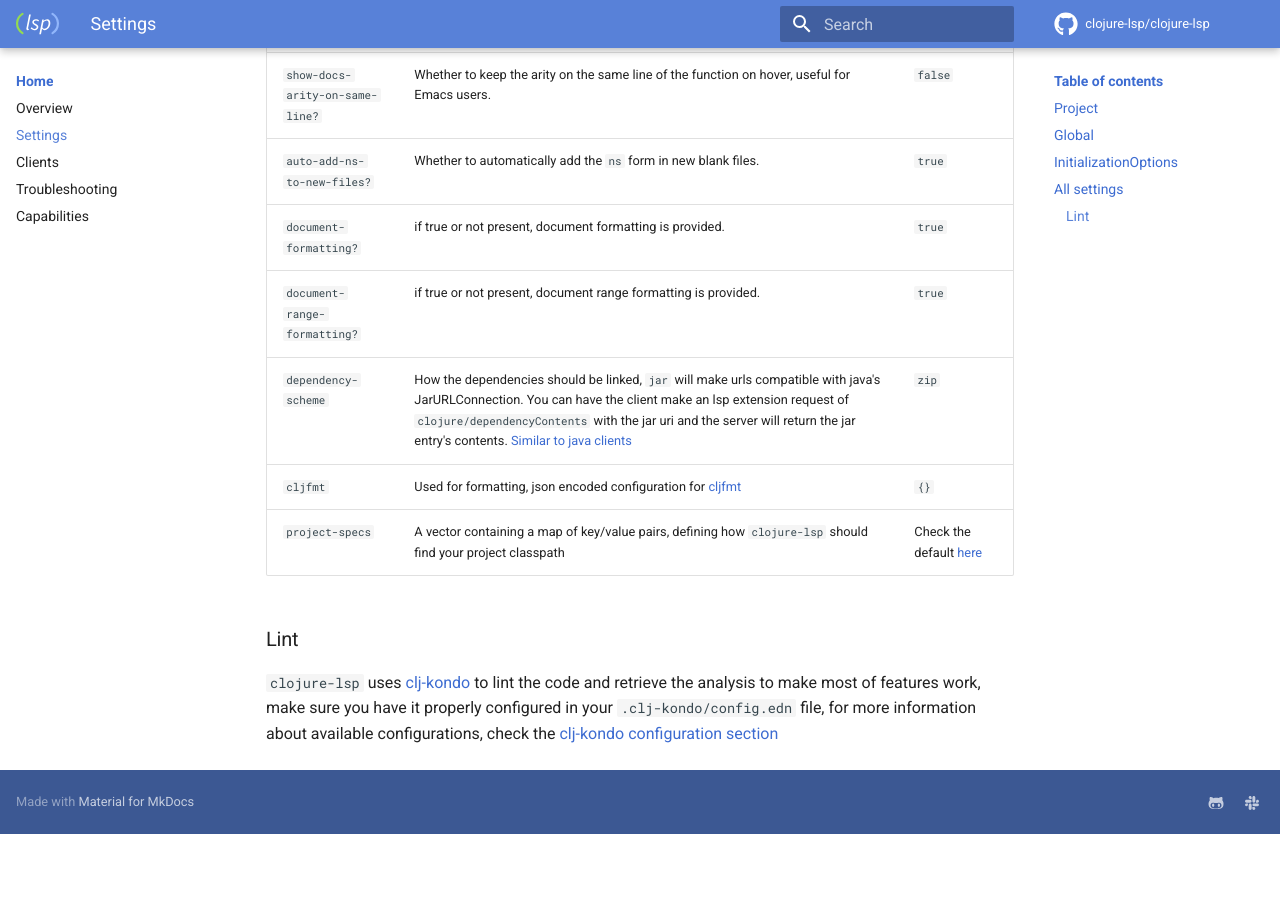
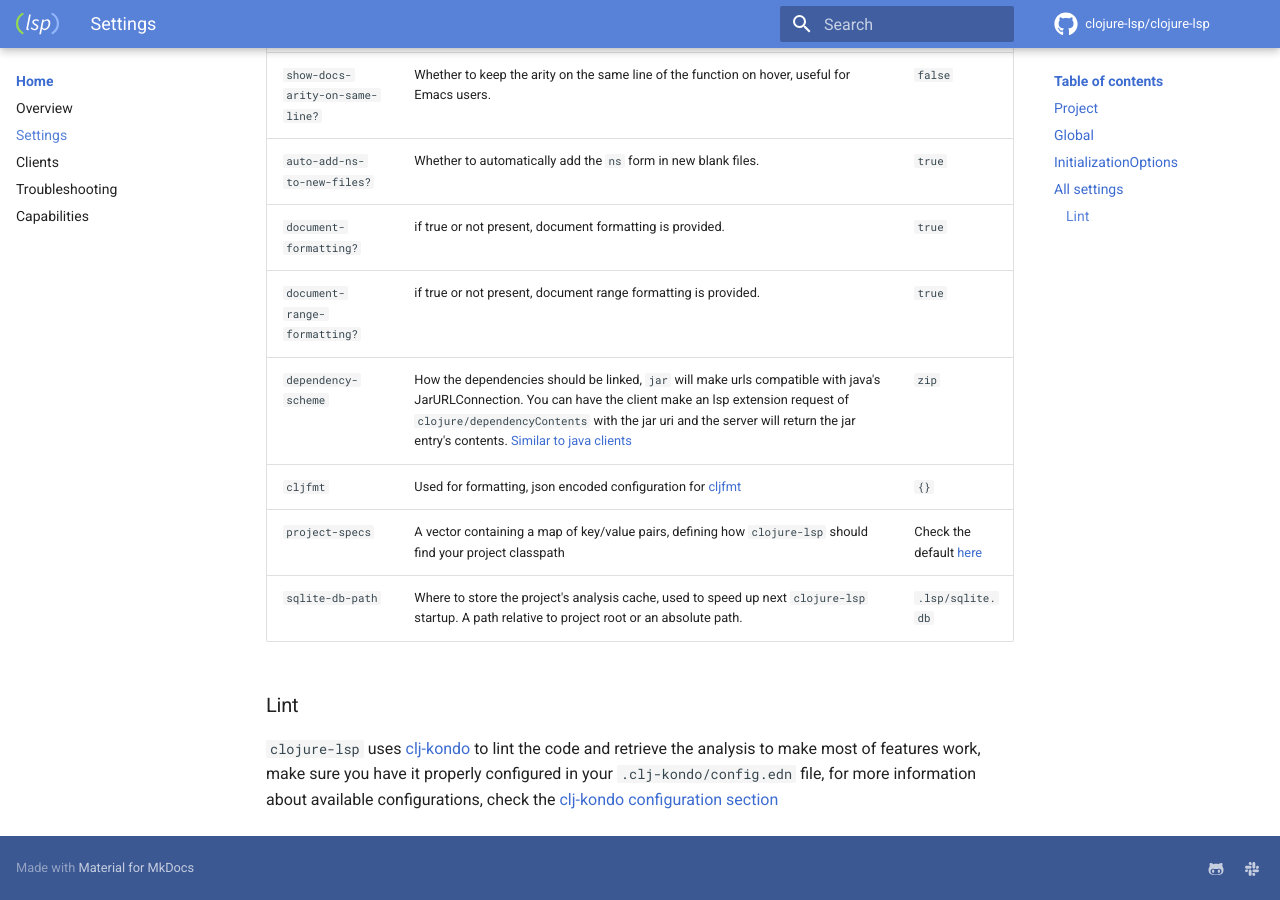
Before and after one commit to clojure-lsp/clojure-lsp, an MkDocs documentation site: the page built from docs/settings.md, in a window 1280 px wide and 900 px high, scrolled down 1475 px. Built offline with MkDocs 1.6.1 and Material for MkDocs 9.7.7, drawn with Linux system fonts in a browser that asks for light colours; comment, search, counter and statistics services are not loaded; before the commit the page ends 2309 px from its top, so only the background shows below that.

Commit message:
Configurable db path with :sqlite-db-path (#325)
* Configurable db path with :sqlite-db-path

* Fix docs

Co-authored-by: Eric Dallo <ercdll1337@gmail.com>

```diff
--- a/docs/settings.md
+++ b/docs/settings.md
@@ -46,6 +46,7 @@ This is an [example how Emacs `lsp-mode`](https://github.com/emacs-lsp/lsp-mode/
 | `dependency-scheme`             | How the dependencies should be linked, `jar` will make urls compatible with java's JarURLConnection. You can have the client make an lsp extension request of `clojure/dependencyContents` with the jar uri and the server will return the jar entry's contents. [Similar to java clients](https://github.com/redhat-developer/vscode-java/blob/a24945453092e1c39267eac9367c759a6c7b0497/src/extension.ts#L290-L298) | `zip`             |
 | `cljfmt`                        | Used for formatting, json encoded configuration for [cljfmt](https://github.com/weavejester/cljfmt)                                                                                                                                                                                                                                                                                                                  | `{}`              |
 | `project-specs`                 | A vector containing a map of key/value pairs, defining how `clojure-lsp` should find your project classpath                                                                                                                                                                                                                                                                                                          | Check the default [here](https://github.com/clojure-lsp/clojure-lsp/blob/master/src/clojure_lsp/crawler.clj#L53-L60)                  |
+| `sqlite-db-path`                | Where to store the project's analysis cache, used to speed up next `clojure-lsp` startup. A path relative to project root or an absolute path. | `.lsp/sqlite.db`
 
 ### Lint
 
```
Also changed, not shown: 3 other files.
